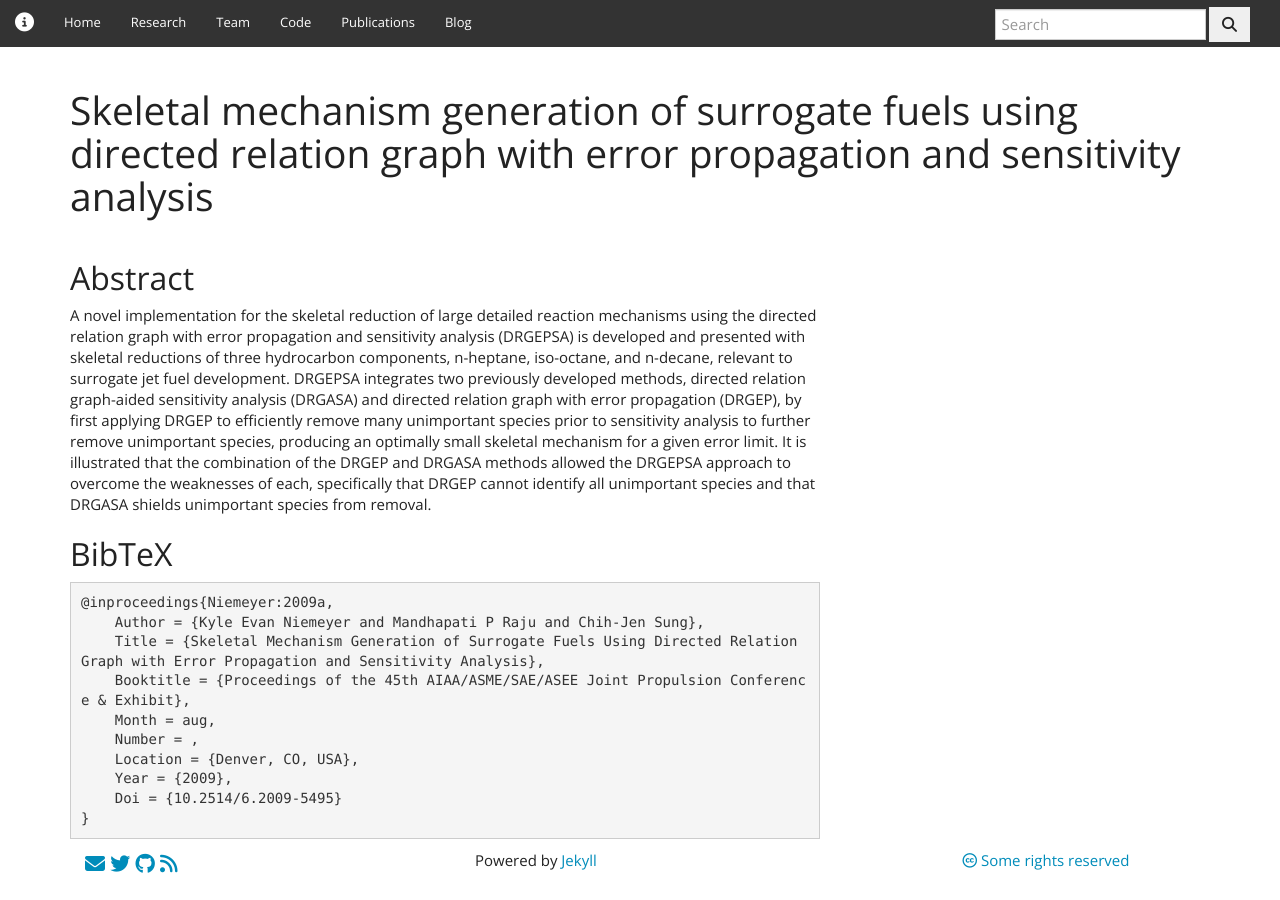
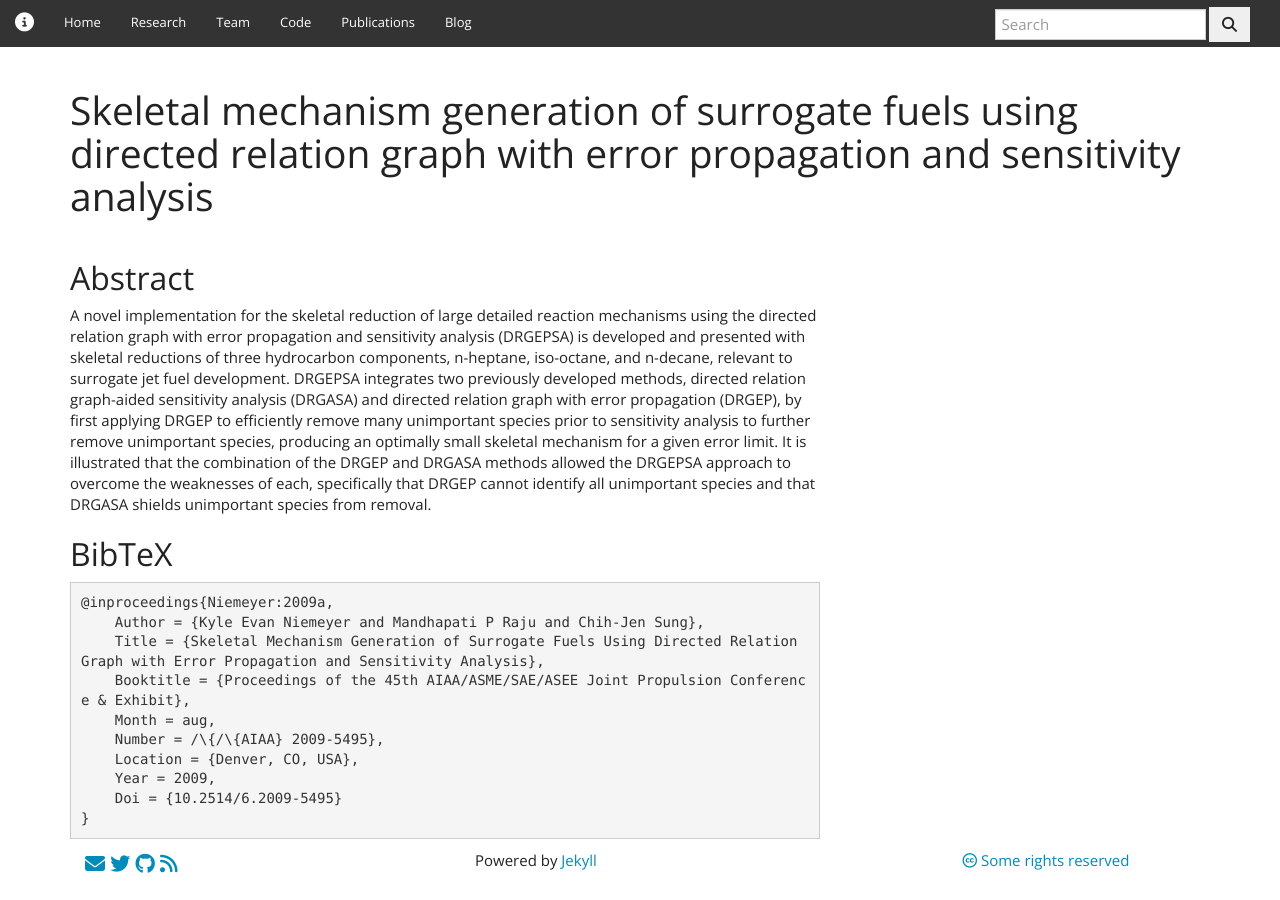
Before and after one commit to kyleniemeyer/kyleniemeyer.com, a Jekyll site: the page built from pubs/conf-DRGEPSA-AIAA.md, in a window 1280 px wide. Built offline with Jekyll 4.4.1, drawn with Linux system fonts in a browser that asks for light colours; nearby versions of some CDN libraries; comment, search, counter and statistics services are not loaded.

Commit message:
fixed more {{ in bibtex

```diff
--- a/pubs/conf-DRGEPSA-AIAA.md
+++ b/pubs/conf-DRGEPSA-AIAA.md
@@ -23,8 +23,8 @@
         Title = {Skeletal Mechanism Generation of Surrogate Fuels Using Directed Relation Graph with Error Propagation and Sensitivity Analysis},
         Booktitle = {Proceedings of the 45th AIAA/ASME/SAE/ASEE Joint Propulsion Conference & Exhibit},
         Month = aug,
-        Number = {{AIAA 2009-5495}},
+        Number = /\{/\{AIAA} 2009-5495},
         Location = {Denver, CO, USA},
-        Year = {2009},
+        Year = 2009,
         Doi = {10.2514/6.2009-5495}
     }
```
